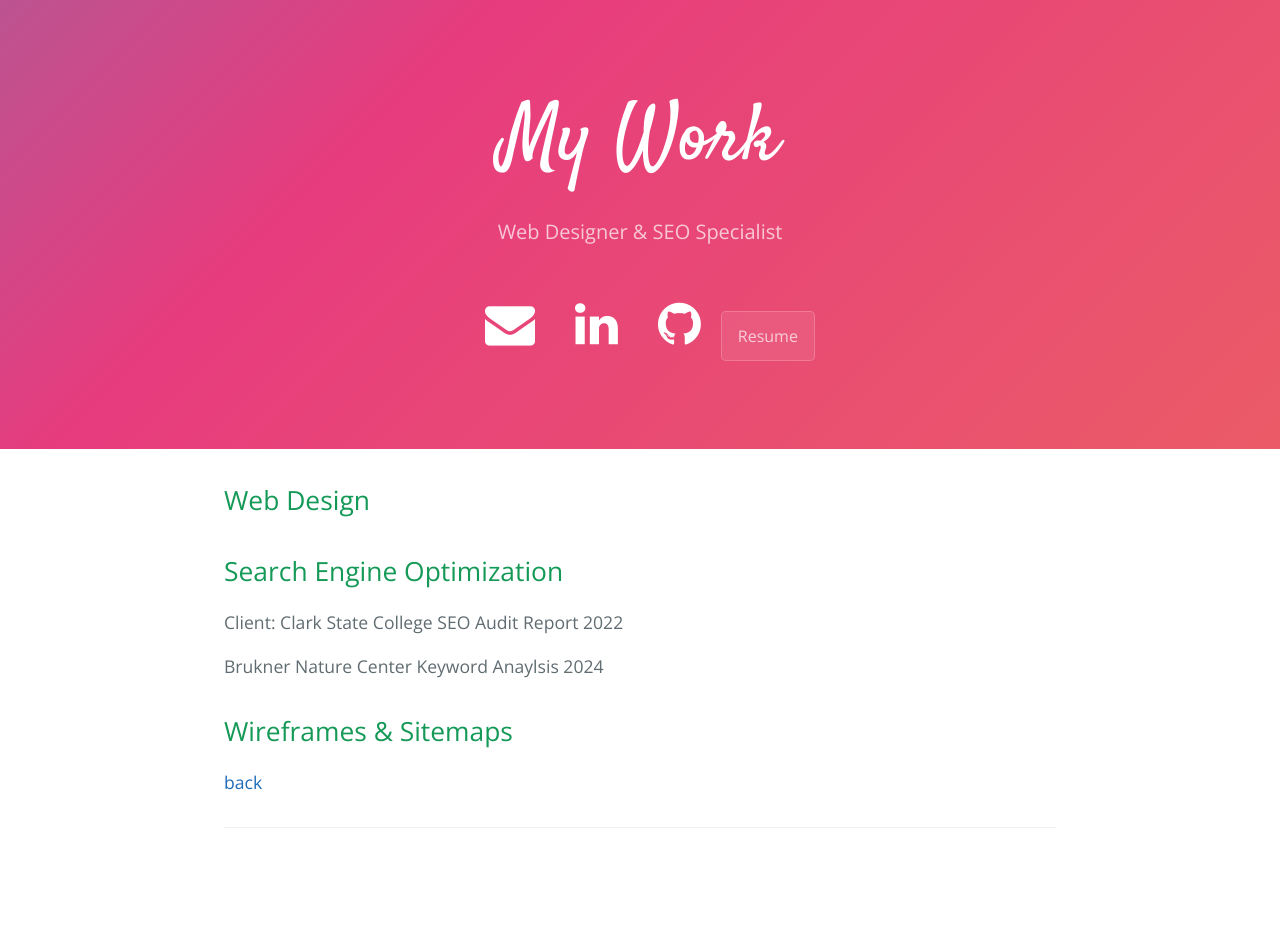
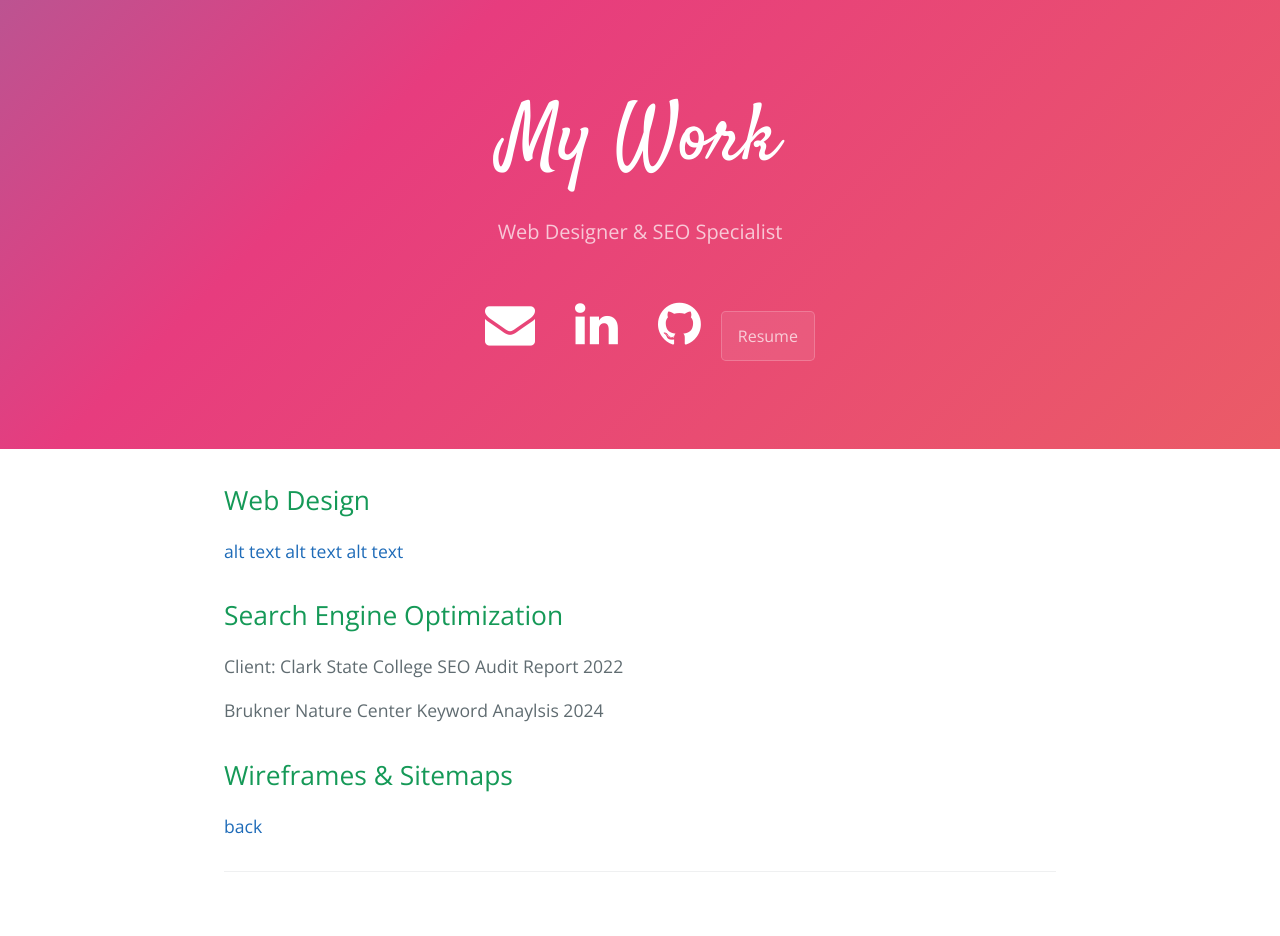
Before and after one commit to 0460208/amandamartel, a Jekyll site: the page built from portfolio.md, in a window 1280 px wide. Built offline with Jekyll 4.4.1, drawn with Linux system fonts in a browser that asks for light colours; nearby versions of some CDN libraries; before the commit the page ends 900 px from its top, so only the background shows below that.

Commit message:
img upload

```diff
--- a/portfolio.md
+++ b/portfolio.md
@@ -4,6 +4,7 @@ title: My Work
 ---
 
 ## Web Design
+[alt text](img/bruknerlg.png) [alt text](image_url) [alt text](image_url)
 
 ## Search Engine Optimization
 
```
Also changed, not shown: img/craigslist.png (added), 7 other files.
